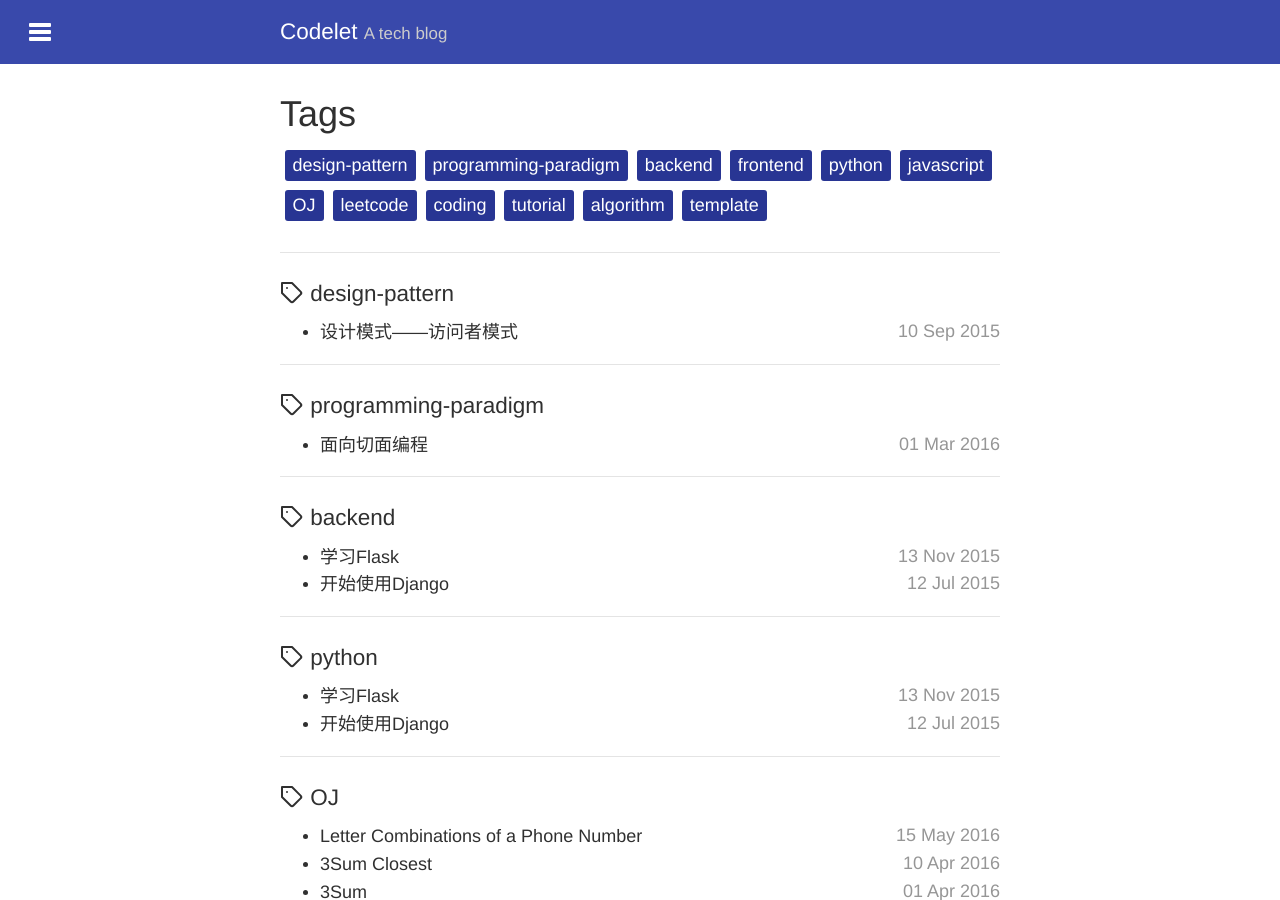
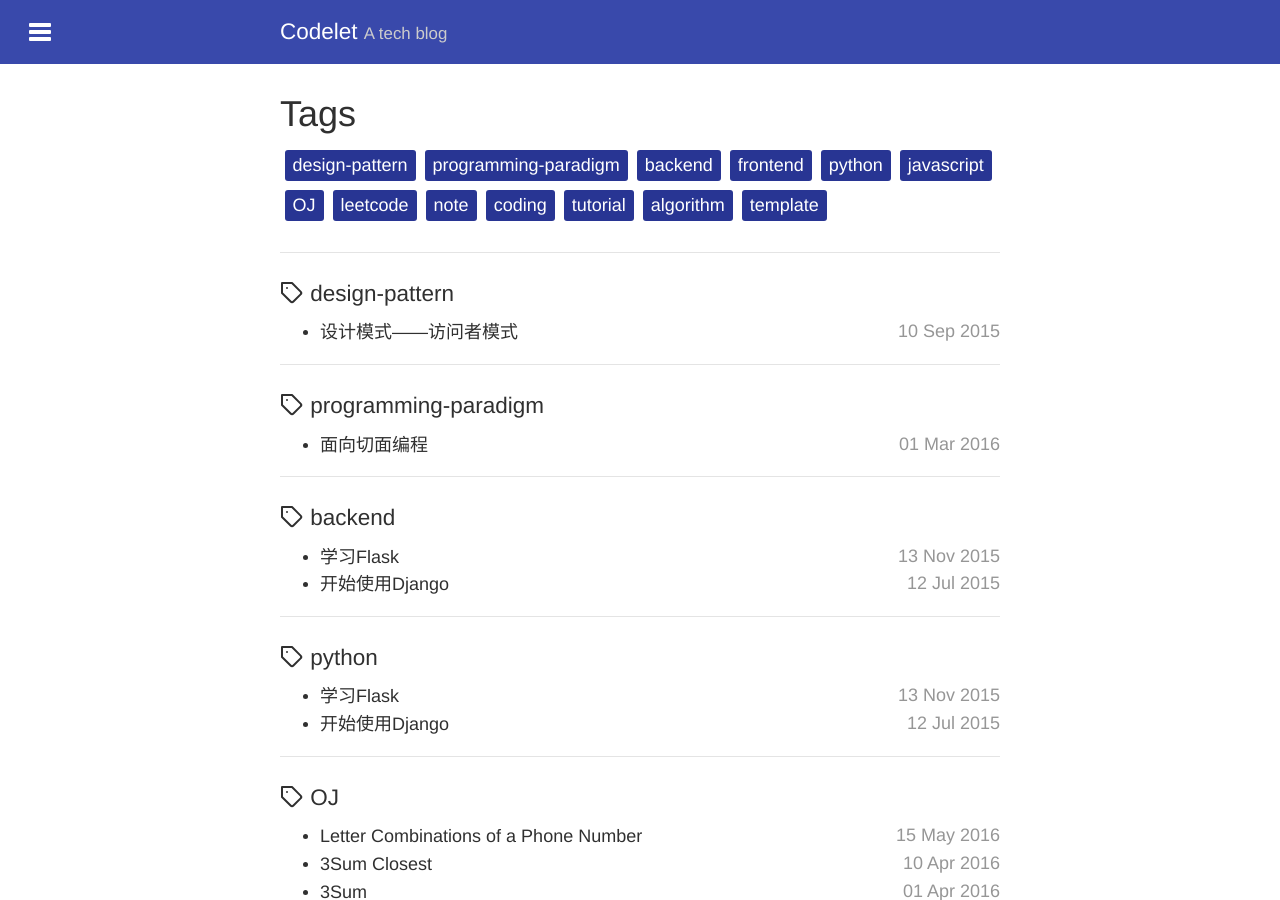
Before and after one commit to skylerlee/codelet, a Jekyll site: the page built from tags.html, in a window 1280 px wide and 900 px high. Built offline with Jekyll 4.4.1, drawn with Linux system fonts in a browser that asks for light colours.

Commit message:
Add new topic

```diff
--- a/_data/tags.yml
+++ b/_data/tags.yml
@@ -8,6 +8,7 @@
 - OJ
 - leetcode
 # Topic
+- note
 - coding
 - tutorial
 - algorithm
```
